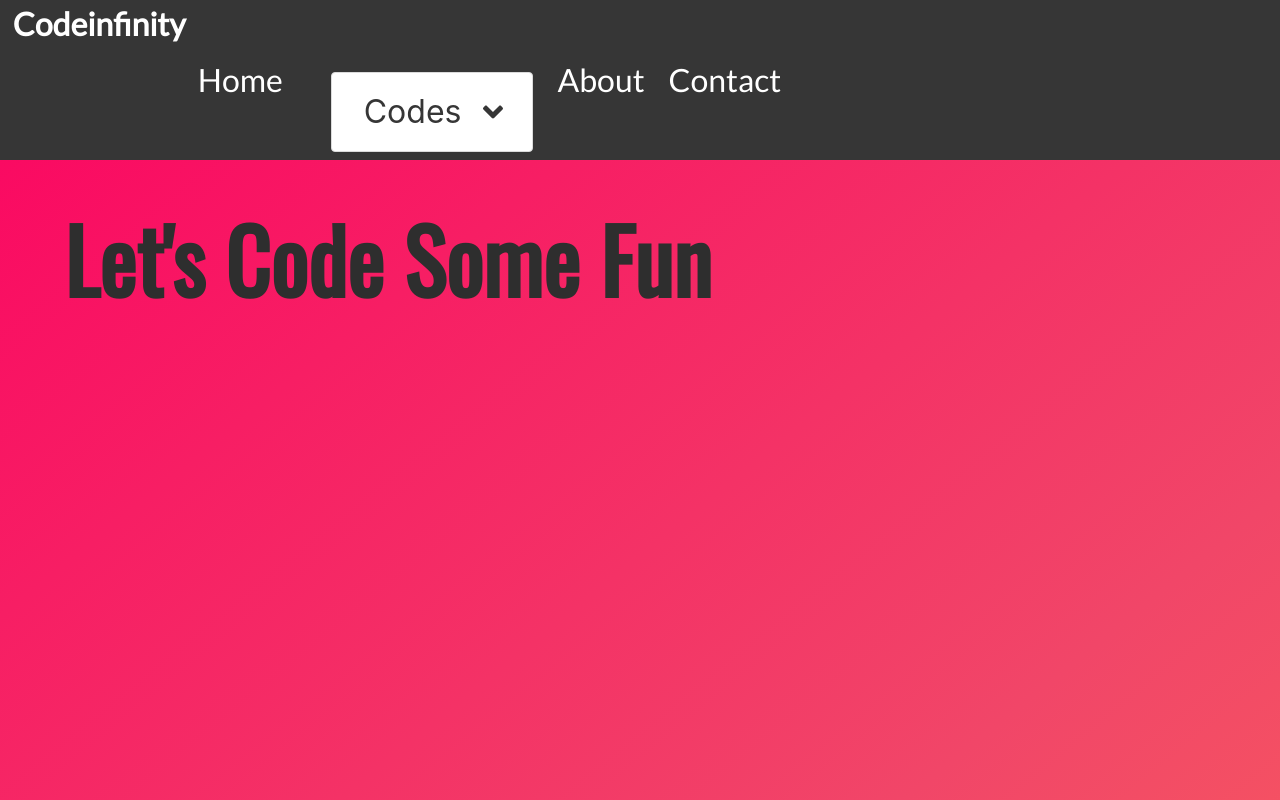
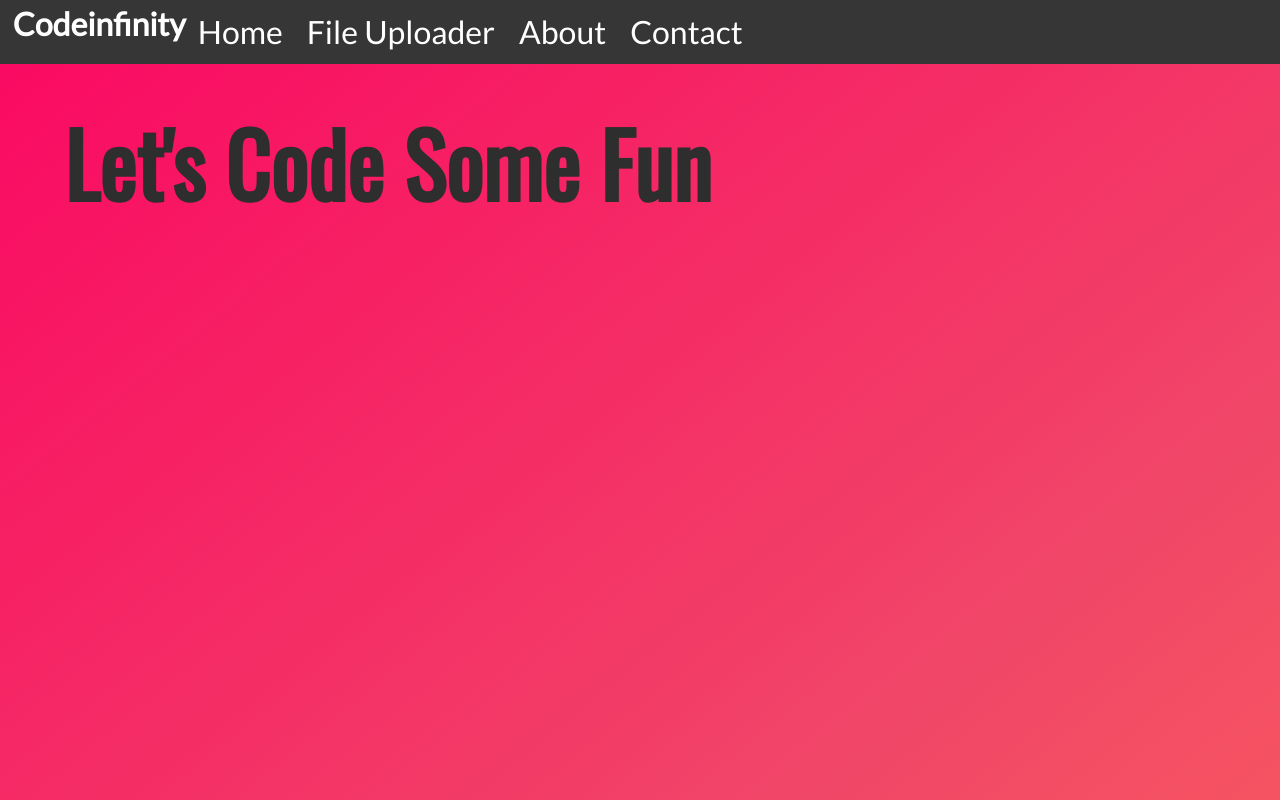
Before and after one commit to AsadKirmani/Codeinfinity, a plain HTML site: page index.html in a window 1280 px wide. Shown: the top 800 px of the page. Drawn offline with nearby package versions, Linux system fonts and the light colour scheme.

Commit message:
Update index.html

```diff
--- a/index.html
+++ b/index.html
@@ -11,24 +11,7 @@
     </head>
     <body>
         <div id="app">
-            <nav class="navbar is-dark is-bold" role="navigation" aria-label="main navigation"> <div class="navbar-brand">{{title}}<a role="button" class="navbar-burger burger" aria-label="menu" aria-expanded="false" data-target="navbarBasicExample"> <span aria-hidden="true"></span> <span aria-hidden="true"></span> <span aria-hidden="true"></span> </a> </div> <div id="navbarBasicExample" class="navbar-menu"> <div class="navbar-start"> <a class="navbar-item"> Home </a> <a class="navbar-item">
-                <div class="dropdown is-hoverable">
-  <div class="dropdown-trigger">
-    <button class="button" aria-haspopup="true" aria-controls="dropdown-menu4">
-      <span>Codes</span>
-      <span class="icon is-small">
-        <i class="fas fa-angle-down" aria-hidden="true"></i>
-      </span>
-    </button>
-  </div>
-  <div class="dropdown-menu" id="dropdown-menu4" role="menu">
-    <div class="dropdown-content">
-      <div class="dropdown-item">
-        <p><a href="#">File Uploader</a></p>
-      </div>
-    </div>
-  </div>
-</div>
+            <nav class="navbar is-dark is-bold" role="navigation" aria-label="main navigation"> <div class="navbar-brand">{{title}}<a role="button" class="navbar-burger burger" aria-label="menu" aria-expanded="false" data-target="navbarBasicExample"> <span aria-hidden="true"></span> <span aria-hidden="true"></span> <span aria-hidden="true"></span> </a> </div> <div id="navbarBasicExample" class="navbar-menu"> <div class="navbar-start"> <a class="navbar-item"> Home </a> <a href="fileuploader.html" class="navbar-item">File Uploader
                 </a> <a class="navbar-item"> About </a> <a class="navbar-item"> Contact </a> </div> </div> </nav>
             <section class="hero is-danger is-bold">
                 <div class="hero-body">
```
